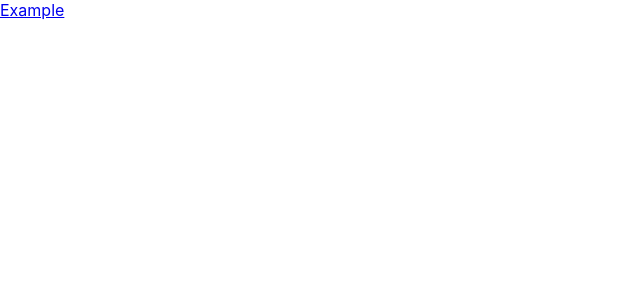
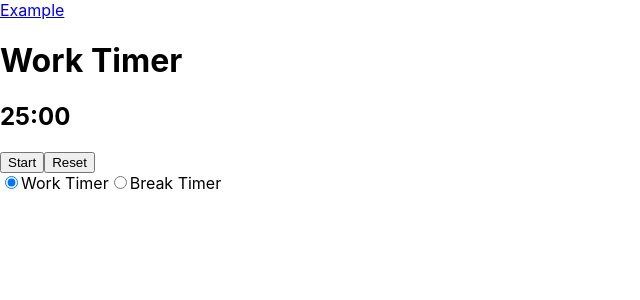
Before and after one commit to xu-jerry/LAHacks2023, a React (Create React App) app: page /timer in a window 1280 px wide. Before the commit this address had no page. Shown: the top 300 px of the page, without its empty margins (0-640 px from the left). Built offline with nearby package versions, Linux system fonts and the light colour scheme.

Commit message:
Created pomodoro timer

```diff
--- a/src/App.js
+++ b/src/App.js
@@ -2,6 +2,7 @@ import { React } from 'react';
 import { Routes, Route } from 'react-router-dom';
 import {
   Example,
+  Timer,
 } from './pages';
 import NavBar from './components/NavBar';
 
@@ -14,6 +15,7 @@ function App() {
           <Routes>
             <Route path="/" element={(<Example />)} />
             <Route path="/example" element={(<Example />)} />
+            <Route path="/timer" element={(<Timer />)} />
           </Routes>
         </div>
       </div>
--- /dev/null
+++ b/src/pages/Timer.jsx
@@ -0,0 +1,72 @@
+import React, { useState, useEffect } from 'react';
+
+function Timer() {
+  const [timer, setTimer] = useState(25 * 60);
+  const [isRunning, setIsRunning] = useState(false);
+  const [timerType, setTimerType] = useState('work');
+
+  useEffect(() => {
+    let interval;
+    if (isRunning) {
+      interval = setInterval(() => {
+        setTimer((prevTimer) => prevTimer - 1);
+      }, 1000);
+    }
+    return () => clearInterval(interval);
+  }, [isRunning]);
+
+  const toggleTimer = () => {
+    setIsRunning(!isRunning);
+  };
+
+  const resetTimer = () => {
+    setIsRunning(false);
+    setTimer(timerType === 'work' ? 25 * 60 : 5 * 60);
+  };
+
+  const formatTime = (time) => {
+    const minutes = Math.floor(time / 60).toString().padStart(2, '0');
+    const seconds = (time % 60).toString().padStart(2, '0');
+    return `${minutes}:${seconds}`;
+  };
+
+  const handleTimerTypeChange = (e) => {
+    const newTimerType = e.target.value;
+    setTimerType(newTimerType);
+    setIsRunning(false);
+    setTimer(newTimerType === 'work' ? 25 * 60 : 5 * 60);
+  };
+
+  return (
+    <div>
+      <h1>{timerType === 'work' ? 'Work Timer' : 'Break Timer'}</h1>
+      <h2>{formatTime(timer)}</h2>
+      <button type="button" onClick={toggleTimer}>{isRunning ? 'Pause' : 'Start'}</button>
+      <button type="button" onClick={resetTimer}>Reset</button>
+      <div>
+        <label htmlFor="work-timer">
+          <input
+            id="work-timer"
+            type="radio"
+            value="work"
+            checked={timerType === 'work'}
+            onChange={handleTimerTypeChange}
+          />
+          Work Timer
+        </label>
+        <label htmlFor="break-timer">
+          <input
+            id="break-timer"
+            type="radio"
+            value="break"
+            checked={timerType === 'break'}
+            onChange={handleTimerTypeChange}
+          />
+          Break Timer
+        </label>
+      </div>
+    </div>
+  );
+}
+
+export default Timer;
--- a/src/pages/index.jsx
+++ b/src/pages/index.jsx
@@ -1,6 +1,8 @@
 /* eslint-disable */
 import Example from './Example';
+import Timer from './Timer';
 
 export {
   Example,
+  Timer,
 };
```
